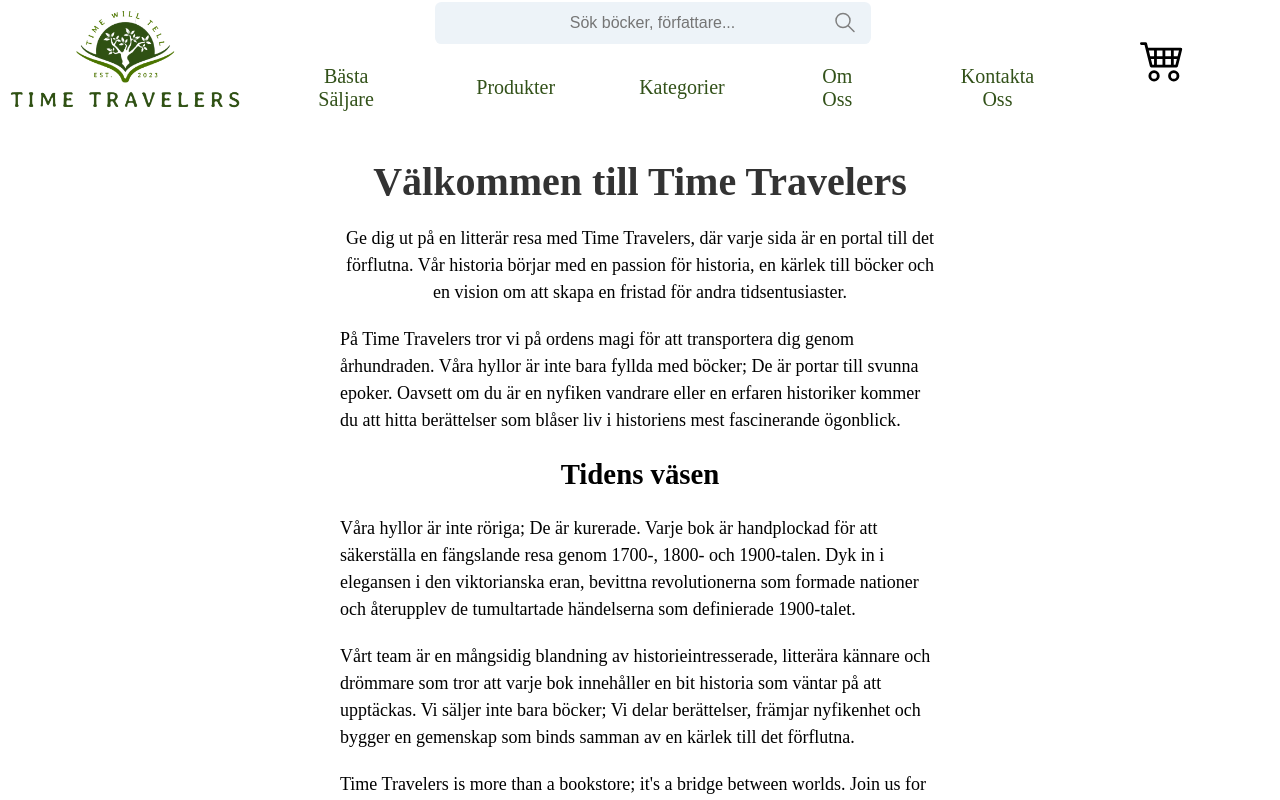
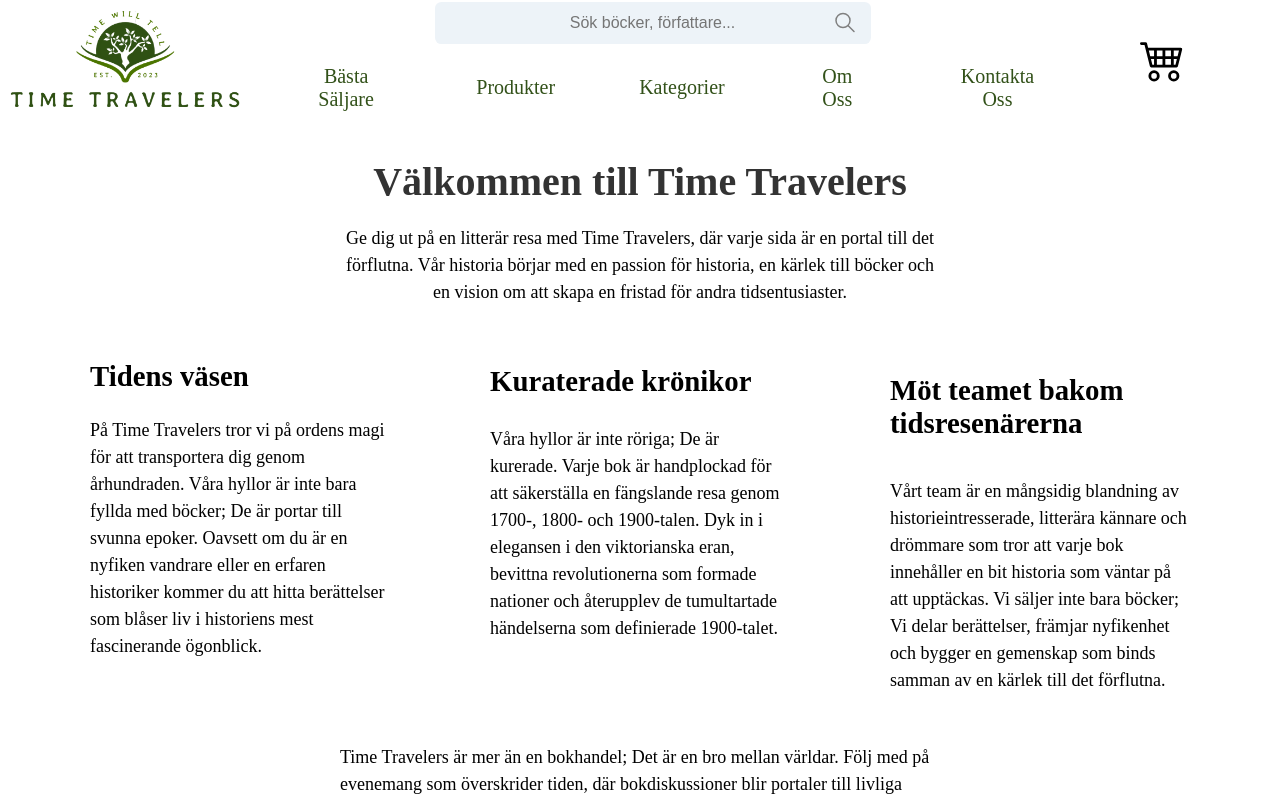
Before and after one commit to MauritzEmanuel/GroupProject_Frontend2, a React (Vite) app in the folder Frontend/: page /aboutUs in a window 1280 px wide. Shown: the top 800 px of the page. Built offline with nearby package versions, Linux system fonts and the light colour scheme.

Commit message:
aboutuscss2

```diff
--- a/Frontend/src/pages/AboutUs.jsx
+++ b/Frontend/src/pages/AboutUs.jsx
@@ -1,19 +1,41 @@
 import React from 'react';
 import '../cssFiles/aboutus.css';
 
-const AboutUs = ({ about}) => {
+const AboutUs = ({ about }) => {
     return (
-        <div className={`about-us-container ${about}`}>
+        <section className={`about-us-container ${about}`}>
             <h1>Välkommen till Time Travelers</h1>
-            <p>Ge dig ut på en litterär resa med Time Travelers, där varje sida är en portal till det förflutna. Vår historia börjar med en passion för historia, en kärlek till böcker och en vision om att skapa en fristad för andra tidsentusiaster.</p>
-            <p className='paragraftvå'>På Time Travelers tror vi på ordens magi för att transportera dig genom århundraden. Våra hyllor är inte bara fyllda med böcker; De är portar till svunna epoker. Oavsett om du är en nyfiken vandrare eller en erfaren historiker kommer du att hitta berättelser som blåser liv i historiens mest fascinerande ögonblick.</p>
-           <h2>Tidens väsen</h2>
-            <p className='paragraftre'>Våra hyllor är inte röriga; De är kurerade. Varje bok är handplockad för att säkerställa en fängslande resa genom 1700-, 1800- och 1900-talen. Dyk in i elegansen i den viktorianska eran, bevittna revolutionerna som formade nationer och återupplev de tumultartade händelserna som definierade 1900-talet.</p>
-            <p className='paragraffyra'>Vårt team är en mångsidig blandning av historieintresserade, litterära kännare och drömmare som tror att varje bok innehåller en bit historia som väntar på att upptäckas. Vi säljer inte bara böcker; Vi delar berättelser, främjar nyfikenhet och bygger en gemenskap som binds samman av en kärlek till det förflutna.</p>
-            <p className='paragraffem'>Time Travelers is more than a bookstore; it's a bridge between worlds. Join us for events that transcend time, where book discussions become portals to lively debates, and where the spirit of exploration is celebrated.</p>
-            <p className='paragrafsex'>Kvalitet, autenticitet och ett engagemang för bevarandet av historisk kunskap är kärnan i Time Travelers. Varje bok är en noggrant utvald relik som väntar på att avslöja sina hemligheter för dig.</p>
-        </div>
-
+            <p>
+                Ge dig ut på en litterär resa med Time Travelers, där varje sida är en portal till det förflutna. Vår historia börjar med en passion för historia, en kärlek till böcker och en vision om att skapa en fristad för andra tidsentusiaster.
+            </p>
+            <section className="horizontal-section">
+                <div className="horizontal-content">
+                    <h2>Tidens väsen</h2>
+                    <p className='paragraftvå'>
+                        På Time Travelers tror vi på ordens magi för att transportera dig genom århundraden. Våra hyllor är inte bara fyllda med böcker; De är portar till svunna epoker. Oavsett om du är en nyfiken vandrare eller en erfaren historiker kommer du att hitta berättelser som blåser liv i historiens mest fascinerande ögonblick.
+                    </p>
+                </div>
+                <div className="horizontal-content">
+                    <h3>Kuraterade krönikor</h3>
+                    <p className='paragraftre'>
+                        Våra hyllor är inte röriga; De är kurerade. Varje bok är handplockad för att säkerställa en fängslande resa genom 1700-, 1800- och 1900-talen. Dyk in i elegansen i den viktorianska eran, bevittna revolutionerna som formade nationer och återupplev de tumultartade händelserna som definierade 1900-talet.
+                    </p>
+                </div>
+                <div className="horizontal-content">
+                    <h4>Möt teamet bakom tidsresenärerna</h4>
+                    <p className='paragraffyra'>
+                        Vårt team är en mångsidig blandning av historieintresserade, litterära kännare och drömmare som tror att varje bok innehåller en bit historia som väntar på att upptäckas. Vi säljer inte bara böcker; Vi delar berättelser, främjar nyfikenhet och bygger en gemenskap som binds samman av en kärlek till det förflutna.
+                    </p>
+                </div>
+            </section>
+            <p className='paragraffem'>
+                Time Travelers är mer än en bokhandel; Det är en bro mellan världar. Följ med på evenemang som överskrider tiden, där bokdiskussioner blir portaler till livliga debatter och där upptäckarandan hyllas.
+            </p>
+            <h5>Vårt engagemang</h5>
+            <p className='paragrafsex'>
+                Kvalitet, autenticitet och ett engagemang för bevarandet av historisk kunskap är kärnan i Time Travelers. Varje bok är en noggrant utvald relik som väntar på att avslöja sina hemligheter för dig.
+            </p>
+        </section>
     );
 };
 
```
